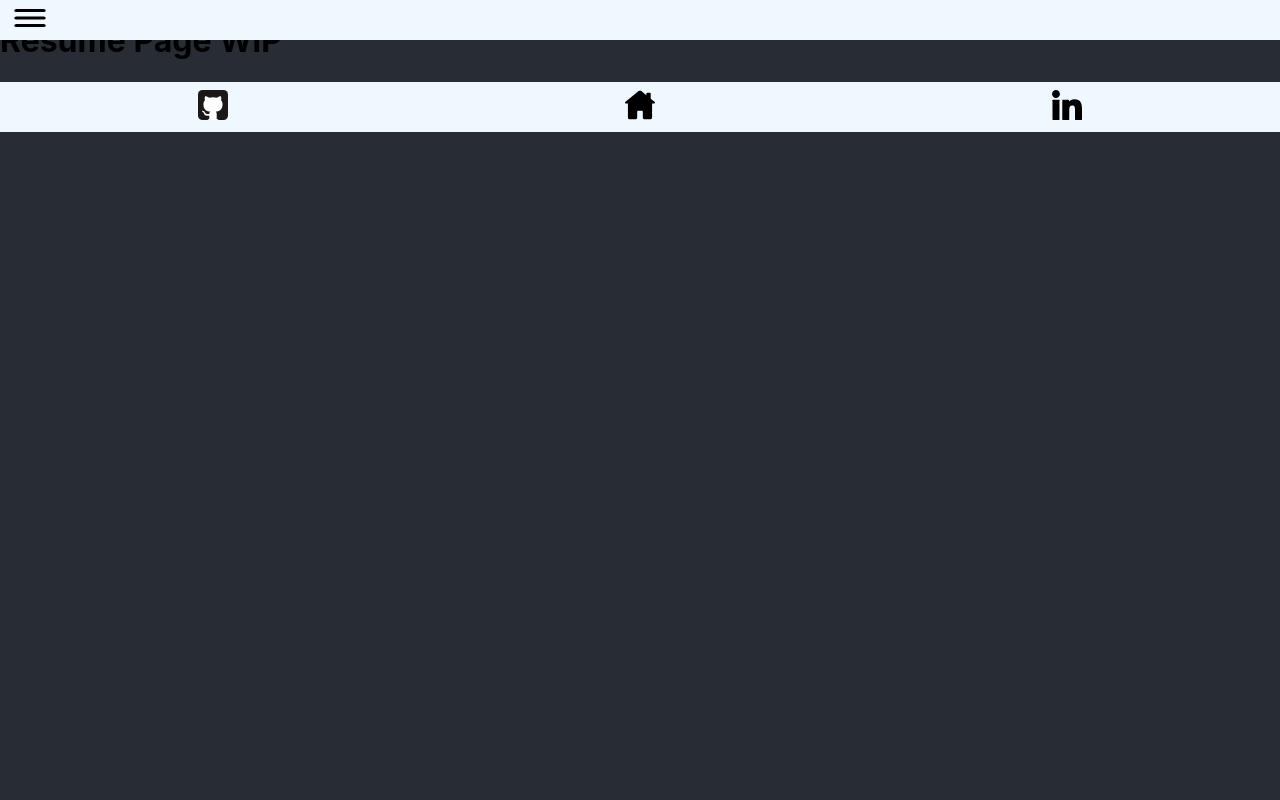
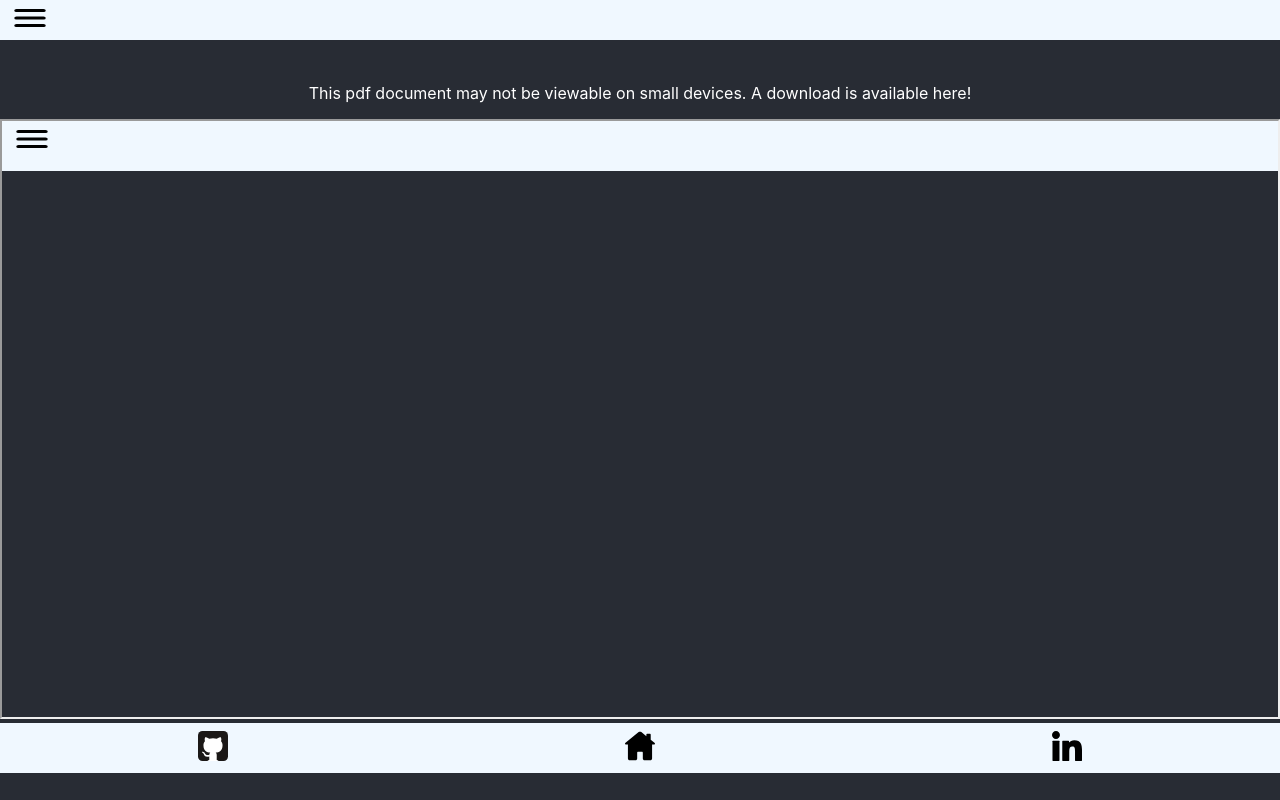
Before and after one commit to Matthew-Muir/react-test-site, a React (Create React App) app: page /resume in a window 1280 px wide. Built offline with nearby package versions, Linux system fonts and the light colour scheme.

Commit message:
Resume page stable. Need link to pdf.

```diff
--- a/src/Projects.js
+++ b/src/Projects.js
@@ -1,5 +1,3 @@
-
-
 const Projects = () => {
   return (
     <div className="projects" id="projects">
--- a/src/Resume.js
+++ b/src/Resume.js
@@ -1,7 +1,10 @@
+import resume from "./imgs/Muir_Resume_lite.pdf";
+
 const Resume = () => {
     return (
-        <div id="resume">
-            <h1>Resume Page WIP</h1>
+        <div style={{textAlign:'center'}} className="body-content" id="resume">
+            <p>This pdf document may not be viewable on small devices. A download is available here!</p>
+            <iframe id="resume-pdf" title="My Resume" src={resume} width="100%" height="600px"></iframe>
         </div>
     );
 }
--- a/src/index.css
+++ b/src/index.css
@@ -31,6 +31,11 @@ html {
 
 #project {
   margin-top: 41px;
+}
+
+#resume {
+  margin-top: 65px;
+  padding-top: 2px;
 }
 
 .body-content {
```
Also changed, not shown: src/App.js (+0 -16 lines), 1 other file (tests, documents, lock files or other folders).
